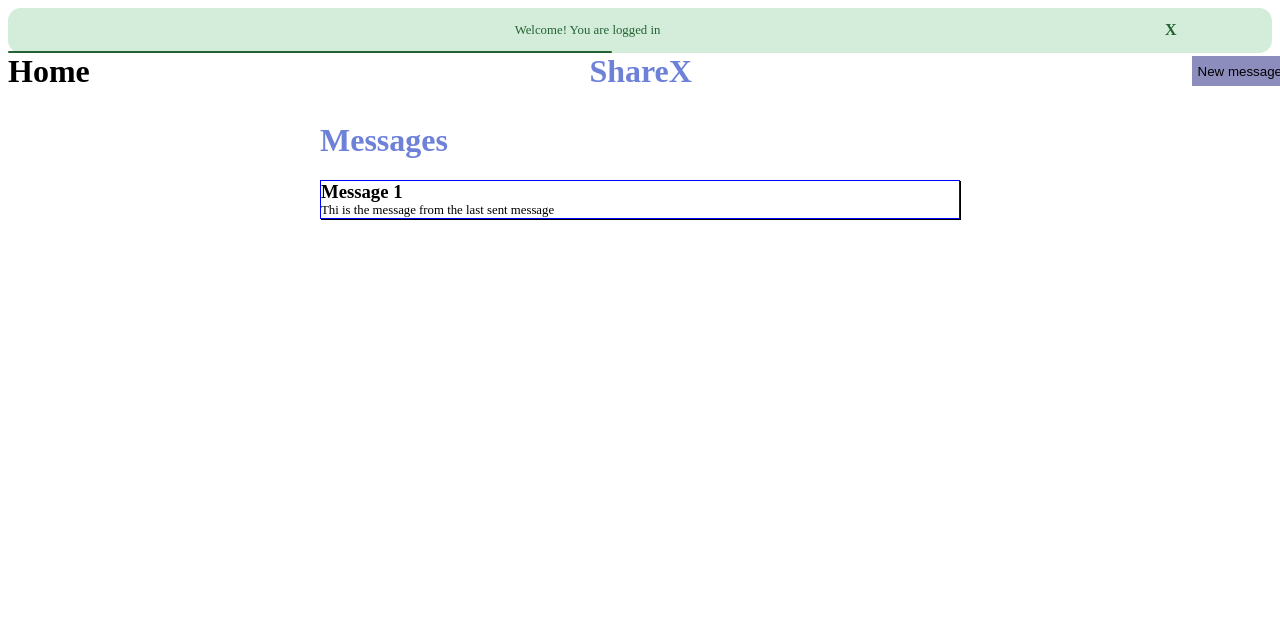
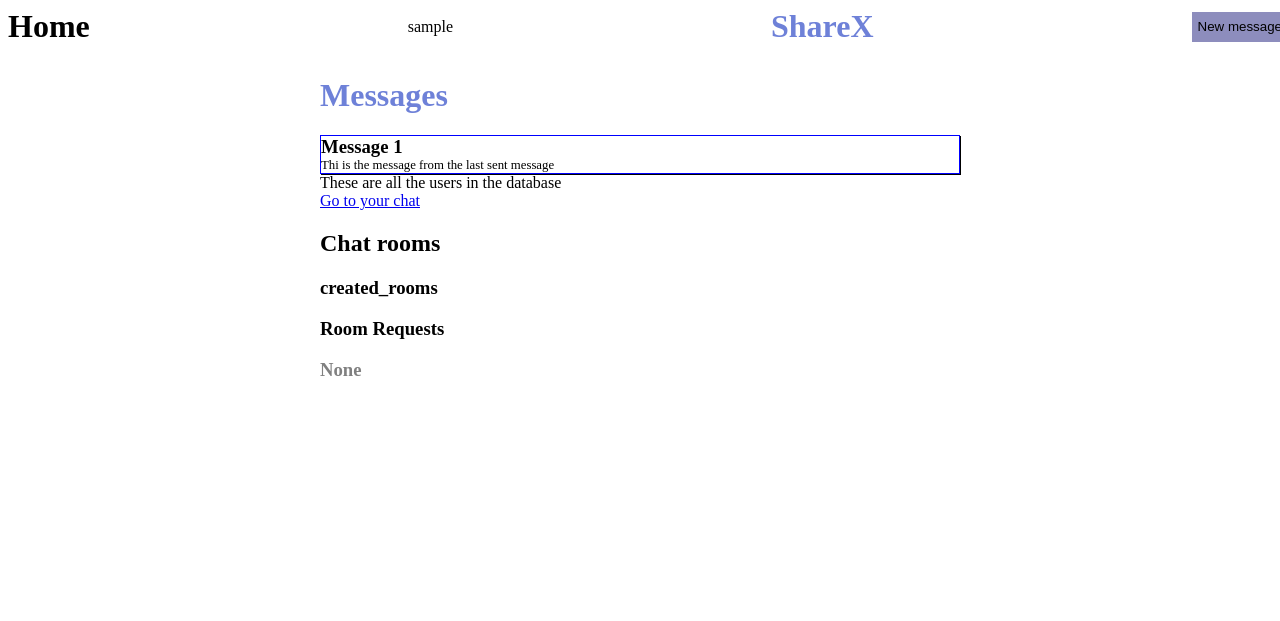
Before and after one commit to timiwritescode/shareX, a Flask app: page /home in a window 1280 px wide. Shown: the top 621 px of the page. Run offline with Flask 3, Linux system fonts and the light colour scheme; the visitor is signed in with stand-in values (Sample User, id 1); data comes from the database, SQL or seed files in the repository.

Commit message:
Add chat room options for users

```diff
--- a/shareX/__init__.py
+++ b/shareX/__init__.py
@@ -24,5 +24,5 @@ login_manager.login_view = "login"
 login_manager.login_message_category = "warning"
 login_manager.login_message = None
 
-from .models import User, Message
+from .models import User, Message, ChatRoom, ChatRoomMessage, RoomMembers
 from shareX import routes
--- a/shareX/routes.py
+++ b/shareX/routes.py
@@ -3,10 +3,11 @@ from flask import (render_template,
                    request, redirect, url_for,
                    flash, jsonify)
 from .util.helper_functions import *
-from .models import User, Message
+from .models import User, Message, ChatRoom, ChatRoomMessage, RoomMembers
 from shareX import db
 from sqlalchemy.exc import NoResultFound, IntegrityError
 from flask_login import login_required, login_user, current_user
+
 
 @app.route('/')
 @app.route('/start')
@@ -18,8 +19,56 @@ def start():
 @login_required
 def home():
     # all the messages specific to the user
-    flash("Welcome! You are logged in", category="success" )
-    return render_template('home.html')
+
+    user_id = current_user.id
+    username = current_user.username
+    password = current_user.password
+    try:
+        users = db.session.execute(db.select(User)).scalars()
+        # get a list of other users stored in the database
+        # and use it to display the other users available
+        other_users = [other_user.username for other_user in users if other_user.id != user_id]
+        # find the rooms created by this user
+        created_rooms = db.session.execute(db.select(RoomMembers).filter_by(user_id=user_id, creator=True)).scalars()
+        print(created_rooms)
+        guests_in_created_rooms = []
+        for room in created_rooms:
+            room_id = room.room_id
+            guest_in_room = db.session.execute(db.select(RoomMembers).filter_by(room_id=room_id, creator=False)).scalars()
+            for guest in guest_in_room:
+                guest_id = guest.user_id
+                guest = get_user_by_id(guest_id)
+                guests_in_created_rooms.append(guest.username)
+        print(guests_in_created_rooms)
+
+        # find rooms the user belong in but not created by them
+        rooms_guest_in = db.session.execute(db.select(RoomMembers).filter_by(user_id=user_id, creator=False)).scalars()
+        rooms_guest_in = [room for room in rooms_guest_in]
+        print(len(rooms_guest_in), 'len')
+        room_creators = []
+        # find the creator of the room
+        for room in rooms_guest_in:
+            room_id = room.room_id
+            print('room id', room_id)
+            # find the actual chat room with id obtained
+            corresponding_chat_room = db.session.execute(db.select(ChatRoom).filter_by(id=room_id)).scalar_one()
+            print(corresponding_chat_room.room_name)
+            # find creator of that room
+            room_creator_id = corresponding_chat_room.creator_id
+            room_creator = db.session.execute(db.select(User).filter_by(id=room_creator_id)).scalar_one()
+
+            room_creators.append(room_creator.username)
+        print(room_creators)
+        return render_template('home.html',
+                               users=other_users,
+                               curr_user=username,
+                               guests=guests_in_created_rooms,
+                               room_creators=room_creators,
+                               get_user_by_id=get_user_by_id)
+    except Exception as e:
+        print(e)
+        flash("An error occured, it's us not you")
+        return redirect(url_for('home'))
 
 @app.route('/chat', methods=['GET', 'POST', 'DELETE'])
 @login_required
@@ -44,6 +93,142 @@ def chat():
     return render_template('chat.html',
                            previous_messages=previous_messages,
                            current_username=current_username,)
+
+
+@app.route('/create_room', methods=["GET", "POST"])
+@login_required
+def create_room():
+    username = current_user.username
+    friend = request.args.get('friend')
+    if request.method=="POST":
+        try:
+            friend = request.form['friend']
+
+
+            friend_in_db = db.session.execute(db.select(User).filter_by(username=friend)).scalar_one()
+            room_creator = db.session.execute(db.select(User).filter_by(username=username)).scalar_one()
+
+            room_id = create_unique_room_id(room_creator.username,
+                                            friend_in_db.username,
+                                            room_creator.id,
+                                            friend_in_db.id)
+            room_name = request.form['room-name']
+            new_room = ChatRoom(custom_id=room_id,
+                                room_name=room_name,
+                                creator_id=room_creator.id)
+            db.session.add(new_room)
+            db.session.commit()
+
+            new_room_member = RoomMembers(room_id=new_room.id,
+                                          user_id=room_creator.id,
+                                          creator=True)
+            db.session.add(new_room_member)
+            db.session.commit()
+
+            other_room_member = RoomMembers(room_id=new_room.id,
+                                            user_id=friend_in_db.id)
+            db.session.add(other_room_member)
+            db.session.commit()
+
+            flash(f"Room {new_room.room_name} successfully created", category="success")
+            return redirect(url_for("chat_room"))
+        except IntegrityError:
+            return "room exists already"
+
+        except Exception as e:
+            print(e)
+            return "an error occured"
+
+    default_name = username + 'and' + friend
+    return render_template('create_room.html',
+                           default_name=default_name,
+                           username=username,
+                           friend=friend)
+
+"""
+@app.route('/join_room/<string:room_id>')
+@login_required
+def join_room(room_id):
+    current_user = current_user
+    try:
+        room = db.session.execute(db.select(RoomMembers).filter_by(room_id=room_id, user_id=)).scalar_one()
+
+        user_id = current_user.id
+    except NoResultFound:
+        return 'Room does not exist'
+"""
+
+# to add new members to a room, it can be done by having a
+# add new members button and getting a list of all users in the database
+# and then each of the user name is an href pointing to the add_users view
+
+@app.route('/chat_room/<string:username>', methods=["GET", "POST"])
+@login_required
+def chat_room(username):
+    # get the name of the friend user wants to chat with
+    friend = request.args.get('friend')
+    print('friend: ', friend)
+
+    try:
+        room_creator = db.session.execute(db.select(User).filter(User.username==username)).scalar_one()
+
+        friend_in_db = db.session.execute(db.select(User).filter(User.username==friend)).scalar_one()
+
+        print("friend: ", friend_in_db.username)
+        room_id = create_unique_room_id(room_creator.username,
+                                        friend_in_db.username,
+                                        room_creator.id,
+                                        friend_in_db.id)
+        # verify if room already exists or not
+        try:
+            chat_room = db.session.execute(db.select(ChatRoom).filter_by(custom_id=room_id)).scalar_one()
+            # get the messages in the room
+            room_messages_query = db.session.execute(db.select(ChatRoomMessage).filter_by(room_id=chat_room.id))
+            room_messages = room_messages_query.scalars()
+            # find the creator of room
+            creator = db.session.execute(db.select(RoomMembers).filter_by(room_id=chat_room.id, creator=True)).scalar_one()
+            room_name = chat_room.room_name
+            if creator.user_id == current_user.id:
+                creator_tag = 'Creator'
+            else:
+                creator_tag = None
+            # get the other member(s) in the chat room
+            other_member = db.session.execute(db.select(RoomMembers).filter_by(room_id=chat_room.id, creator=False)).scalar_one()
+            guest = get_user_by_id(other_member.user_id)
+            guest_username = guest.username
+            print(guest_username, 'guest username')
+            room_messages_list = [room_message for room_message in room_messages]
+            messages = [room_message.message for room_message in room_messages_list]
+
+
+            if request.method=="POST":
+                # handle the message
+                form_message = request.form['message']
+                new_message = ChatRoomMessage(message=form_message,
+                                              sender_id=current_user.id,
+                                              room_id=chat_room.id)
+
+                db.session.add(new_message)
+                db.session.commit()
+                return redirect(f'/chat_room/{username}?friend={guest_username}')
+
+            return render_template('chat_room.html',
+                                   room_messages=room_messages_list,
+                                   room_name=room_name,
+                                   messages=messages,
+                                   creator_tag = creator_tag,
+                                   username=username,
+                                   get_user_by_id=get_user_by_id,
+                                   guest=guest_username)
+        except NoResultFound:
+             # create the room
+             # flash("Room don't exist create a one?", category='error')
+            return redirect(url_for('create_room'))
+    except Exception as e:
+        print(e)
+        flash('An unexpected error occured from our end')
+        return(redirect(url_for('chat_room')))
+
 
 @app.route('/chat/delete_message/<int:message_id>', methods=['POST'])
 @login_required
@@ -130,7 +315,7 @@ def login():
                 login_user(user)
                 # flask login automatically sets a welcome message so no need for one
                 flash("Successfully logged in", category="success")
-                return redirect(url_for("chat"))
+                return redirect(url_for("home"))
             else:
                 flash("Username or password incorrect", category="password-error")
                 return redirect(url_for("login"))
--- a/shareX/static/js/chat.js
+++ b/shareX/static/js/chat.js
@@ -157,4 +157,5 @@ function createDateElement (date) {
     messageArea.appendChild(dateContainer)
 }
 
-window.addEventListener('DOMContentLoaded', postDate)
+postDate()
+// window.addEventListener('DOMContentLoaded', postDate)
--- a/shareX/templates/home.html
+++ b/shareX/templates/home.html
@@ -9,7 +9,7 @@
         <h1>
             Home
         </h1>
-
+        <span>{{curr_user}}</span>
         <h1 class="logo">ShareX</h1>
 
         <button id="chatBtn"> New message</button>
@@ -28,11 +28,38 @@
             <p class="message-body">Thi is the message from the last sent message</p>
         </div>
     </div>
+    <div>These are all the users in the database </div>
+    {% for user in users %}
+        <div class="user"><a href="/create_room?friend={{user}}">{{user}}</a></div>
+    {% endfor %}
 
+    <a href="{{url_for('chat')}}">Go to your chat</a>
+
+    <div class="chat-room">
+        <h2>Chat rooms</h2>
+        <div class="created_rooms">
+            <h3>created_rooms</h3>
+            {% for guest in guests %}
+                <p><a href="/chat_room/{{curr_user}}?friend={{guest}}">{{guest}}</a></p>
+            {% endfor%}
+        </div>
+
+        <div class="requests">
+            <h3>Room Requests</h3>
+            <!--Username of the people that sent the request-->
+            {% if room_creators %}
+                {% for creator in room_creators %}
+                    <p><a href="/chat_room/{{creator}}?friend={{curr_user}}">{{creator}}</a></p>
+                {% endfor %}
+            {%else%}
+                <h3 style="color: grey">None</h3>
+            {% endif %}
+        </div>
+    </div>
 </main>
 
     <script>
-        let messagePreviews = document.querySelector('.sessions').children
+        let messagePreviews = document.querySelector(".sessions").children
         let chatBtn = document.getElementById('chatBtn')
         Array.from(messagePreviews).forEach(element => {
             element.addEventListener('click', loadChatRoom)
```
Also changed, not shown: shareX/models.py (+27 -0 lines), shareX/templates/chat_room.html (added, +36 -0 lines), shareX/templates/create_room.html (added, +15 -0 lines), shareX/util/helper_functions.py (+27 -1 lines).
